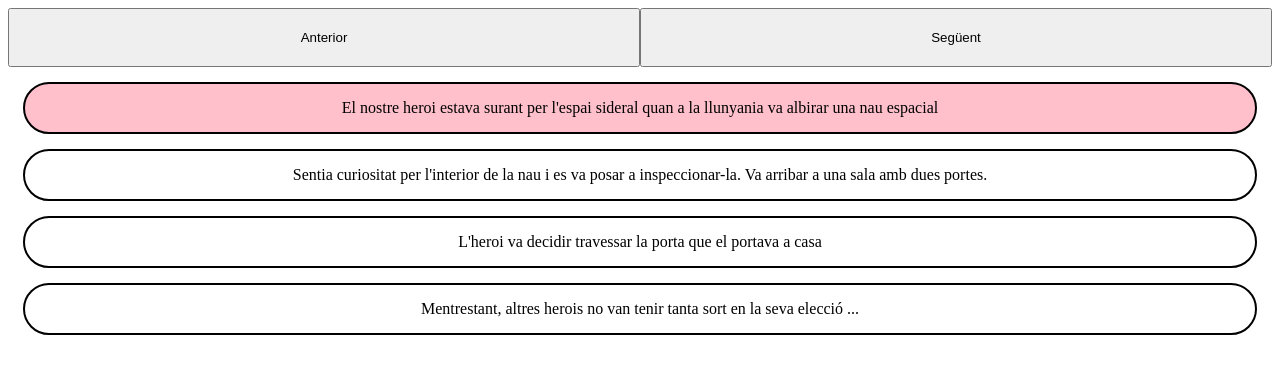
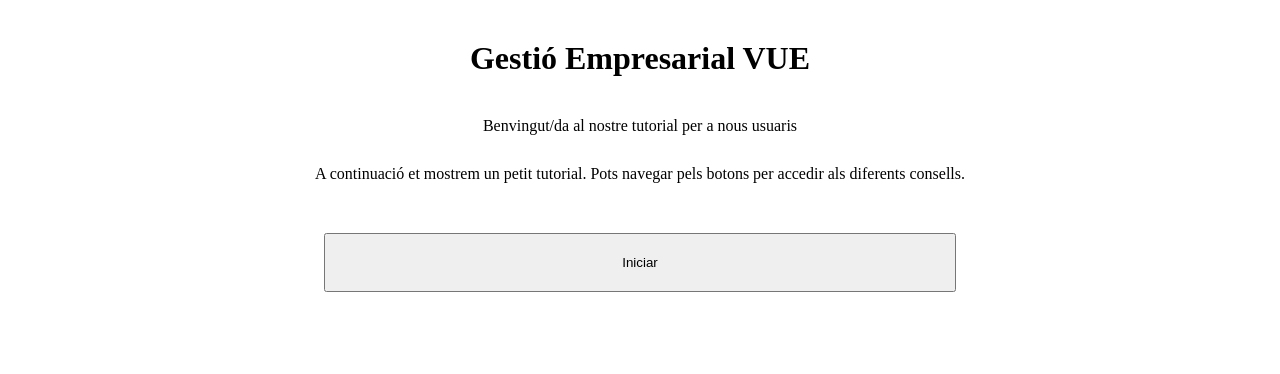
Before and after one commit to AnaMAguila/ITAcademyVUE-Sprint6, a Vue app: page / in a window 1280 px wide. Shown: the top 374 px of the page. Built offline with nearby package versions, Linux system fonts and the light colour scheme.

Commit message:
Ej5. Pantalla de bienvenida

```diff
--- /dev/null
+++ b/src/components/Benvinguda.vue
@@ -0,0 +1,16 @@
+<template>
+    <div class="inici">
+        <h1>Gestió Empresarial VUE</h1>
+        <p>Benvingut/da al nostre tutorial per a nous usuaris</p>
+        <p>A continuació et mostrem un petit tutorial. Pots navegar pels botons per accedir als diferents consells.</p>
+
+        <button @click="$emit('cambia',1)">Iniciar</button>
+    </div>
+</template>
+
+<script>
+    export default {
+        name: 'Benvinguda',
+        emits: ['cambia']
+    }
+</script>
--- a/src/components/Home.vue
+++ b/src/components/Home.vue
@@ -1,19 +1,32 @@
 <template>
-    <Botons @accio="accionBtn"></Botons>
-    <Escena :frases="frases" :currentSentence="currentSentence"></Escena>
+    <Benvinguda @cambia="cambiaInici" v-if="!btnInici"></Benvinguda>
+
+    <div v-if="btnInici">
+        <Botons @accio="accionBtn"></Botons>
+        <Escena :frases="frases" :currentSentence="currentSentence"></Escena>
+    </div>
+
+
 </template>
 
 <script>
+    import Benvinguda from './Benvinguda.vue'
     import Botons from './Botons.vue'
     import Escena from './Escena.vue'
 
     export default {
         name: 'Home',
         components: {
+            Benvinguda,
             Botons,
             Escena
         },
         methods: {
+            cambiaInici(posicion){
+              this.btnInici = posicion;
+              console.log(this.btnInici);
+              return this.btnInici;
+            },
             accionBtn(event){
                 if(!event){
                     if(this.currentSentence>0){
@@ -32,6 +45,7 @@
         },
         data() {
             return {
+                btnInici: 0,
                 currentSentence: 0,
                 frases: [
                 "El nostre heroi estava surant per l'espai sideral quan a la llunyania va albirar una nau espacial",
--- a/src/css/style.css
+++ b/src/css/style.css
@@ -21,3 +21,19 @@ button {
     width: 50%;
     padding: 20px;
 }
+
+.inici{
+    text-align: center;
+}
+
+.inici h1{
+    margin: 40px;
+}
+
+.inici p{
+    margin: 30px;
+}
+
+.inici button{
+    margin: 20px;
+}
```
